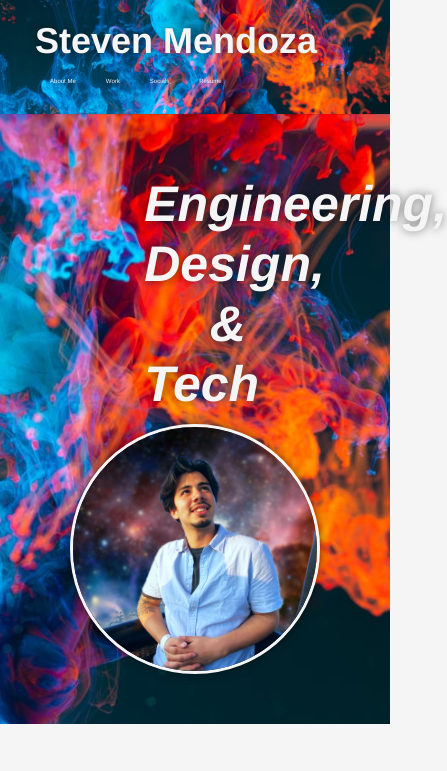
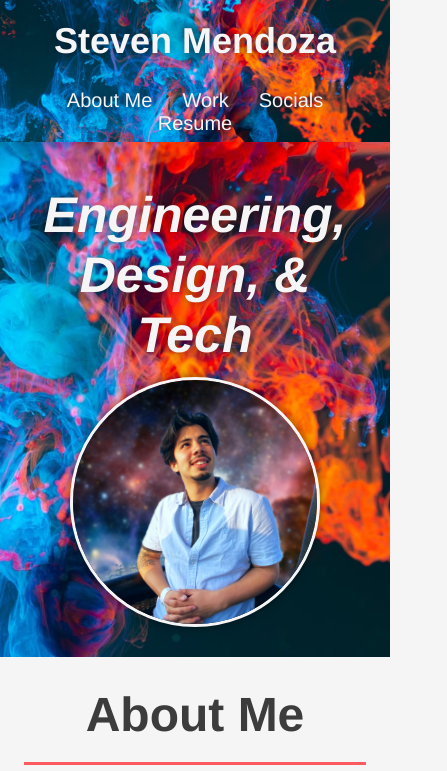
Before and after one commit to smendoza94/first_portfolio, a plain HTML site: page index.html in a window 390 px wide. Shown: the top 771 px of the page, 447 px wide, since content can reach past the window. Drawn offline with Linux system fonts and the light colour scheme.

Commit message:
added mobile responsivity

```diff
--- a/assests/css/style.css
+++ b/assests/css/style.css
@@ -215,6 +215,7 @@ section {
 
 .projects div img {
     height: 75%;
+    width: 50%;
     margin: auto auto;
 }
 
@@ -268,3 +269,67 @@ section {
 .flex-row {
     display: flex;
 }
+
+@media screen and (max-width: 980px) {
+    header {
+        padding-bottom: 0;
+        justify-content: center;
+        position: relative;
+    }
+
+    header h1 {
+        width: 100%;
+        text-align: center;
+    }
+
+    header nav ul {
+        margin-top: 20px;
+        width: 100%;
+        justify-content: center;
+    }
+
+    header nav ul li a {
+        font-size: 20px;
+    }
+
+    .hero-cta {
+        width: 100%;
+    }
+
+    .hero-cta {
+        text-align: center;
+    }
+
+    .section-title {
+        width: 80%;
+    }
+
+    footer h2, footer div {
+        text-align: center;
+        width: 100%;
+    }
+}
+
+@media screen and (max-width: 768px) {
+    section {
+        padding: 30px 15px;
+    }
+}
+
+@media screen and (max-width: 575px) {
+    .section-title {
+        width: 95%;
+    }
+
+    .intro p {
+        width: 100%
+    }
+
+    .social-info {
+        text-align: center;
+    }
+
+    .social-info > * {
+        flex: 0 100%;
+    }
+}
```
